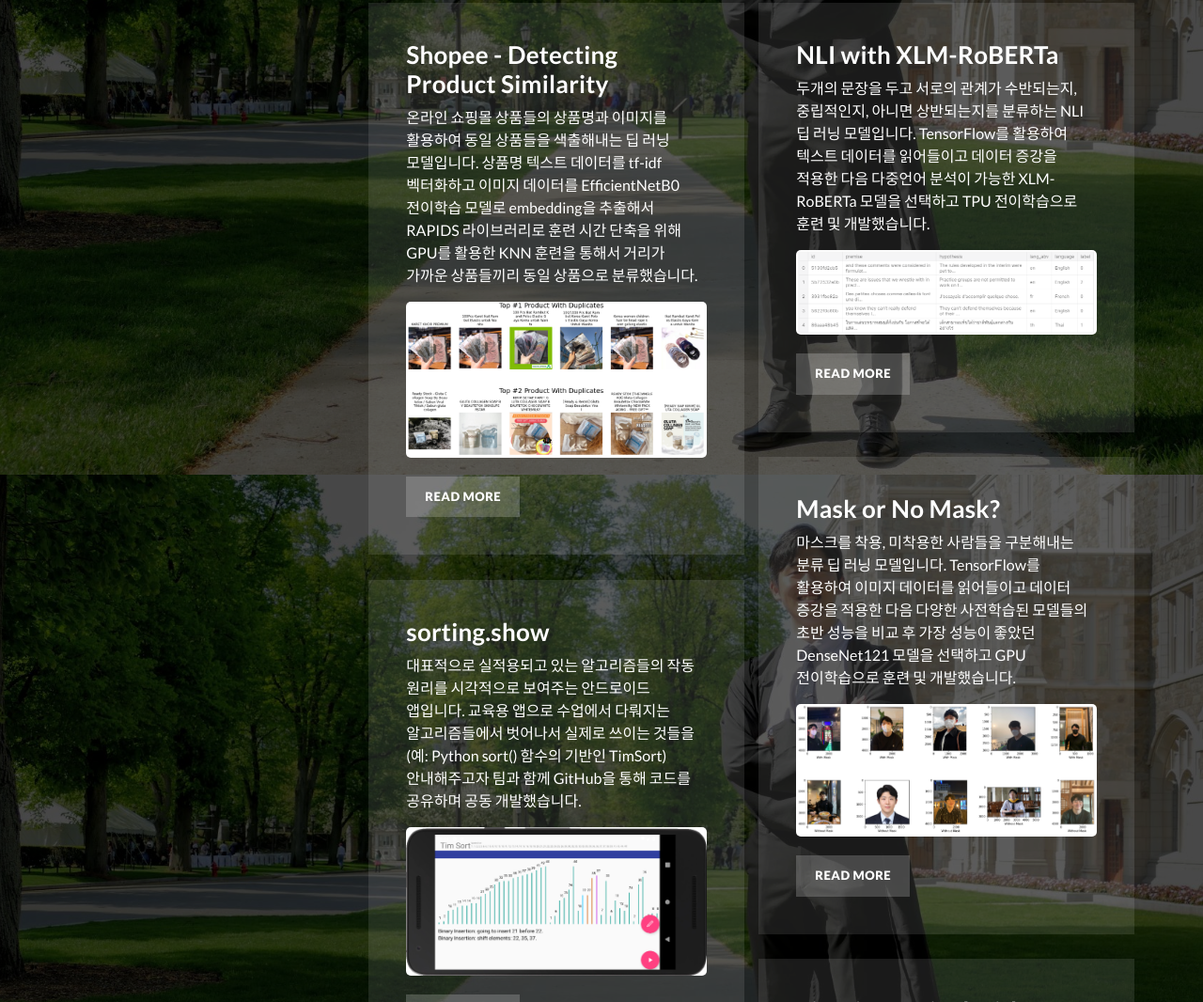
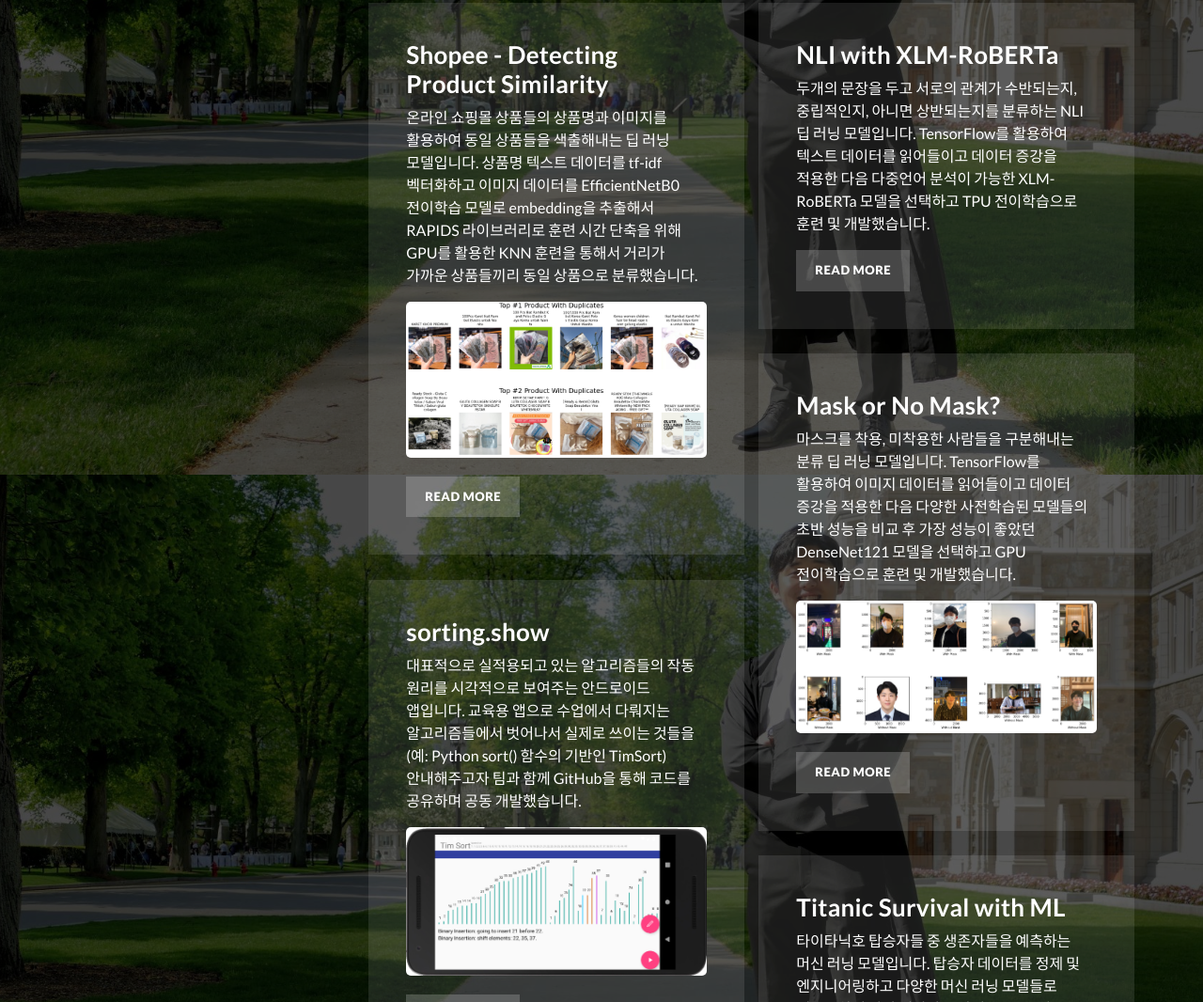
Before and after one commit to lukejoo/ljoo0310.github.io, a plain HTML site: page index.html in a window 1280 px wide. Shown: the part 1895-2961 px from the top of the page at 94% size. Drawn offline with Linux system fonts and the light colour scheme.

Commit message:
remove nli image

```diff
--- a/index.html
+++ b/index.html
@@ -213,7 +213,7 @@
                       다중언어 분석이 가능한 XLM-RoBERTa 모델을 선택하고
                       TPU 전이학습으로 훈련 및 개발했습니다.
                     </p>
-                    <img src="assets/images/isotope-item-detail-nli.png"/>
+                    <!--<img src="assets/images/isotope-item-detail-nli.png"/>-->
                     <div class="white-button">
                       <a href="https://www.kaggle.com/yehoonjoo/nli-with-xlm-roberta" target='_blank'>
                         Read More
```
